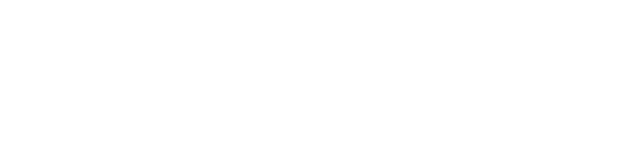
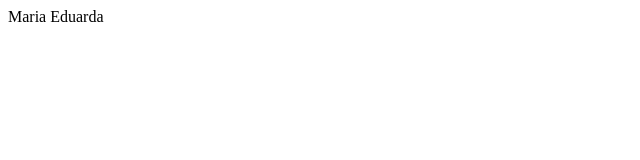
Before and after one commit to DudaCampos0/curso2-3-tri-1a-2024, a plain HTML site: page index.html in a window 1280 px wide. Shown: the whole page, without its empty margins (0-640 px from the left). Drawn offline with Linux system fonts and the light colour scheme.

Commit message:
13/11/24

```diff
--- a/index.html
+++ b/index.html
@@ -6,6 +6,6 @@
     <title>Document</title>
 </head>
 <body>
-
+Maria Eduarda
 </body>
 </html>
```
